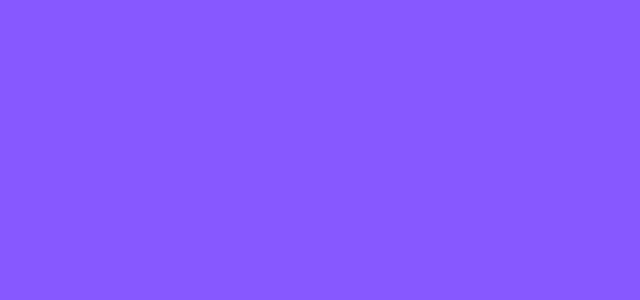
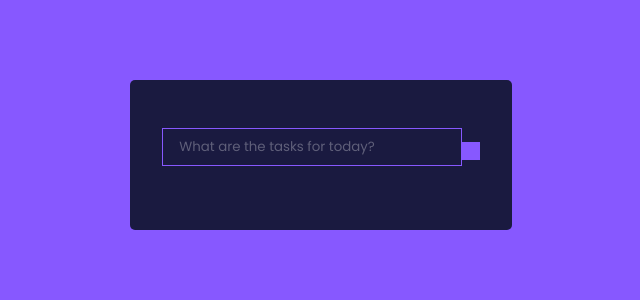
Before and after one commit to aidanantony/todolist, a React (Create React App) app: page / in a window 1280 px wide. Shown: the top 300 px of the page, without its empty margins (319-959 px from the left). Built offline with nearby package versions, Linux system fonts and the light colour scheme.

Commit message:
Add task textbox

```diff
--- a/src/App.js
+++ b/src/App.js
@@ -1,10 +1,10 @@
 import './App.css';
-import { todoWrapper } from './components/todoWrapper';
+import { TodoWrapper } from './components/TodoWrapper';
 
 function App() {
   return (
     <div className="App">
-      <todoWrapper />
+      <TodoWrapper />
     </div>
   );
 }
--- a/src/components/editToDoForm.js
+++ b/src/components/editToDoForm.js
@@ -1,7 +1,7 @@
 import React from "react";
 
-export const editToDoForm = () => {
+export const EditToDoForm = () => {
 return (
-  <div> editToDoForm</div>
+  <div> EditToDoForm</div>
   )
 }
--- a/src/components/todo.js
+++ b/src/components/todo.js
@@ -1,7 +1,7 @@
 import React from "react";
 
-export const todo = () => {
+export const Todo = () => {
 return (
-  <div> todo</div>
+  <div> Todo</div>
   )
 }
--- a/src/components/todoForm.js
+++ b/src/components/todoForm.js
@@ -1,7 +1,12 @@
 import React from "react";
 
-export const todoForm = () => {
+export const TodoForm = () => {
 return (
-  <div> todoForm</div>
+  <form className='TodoForm'>
+    <input type='text' className='todo-input'
+    placeholder="What are the tasks for today?" />
+    <button type='submit' className='todo-btn'>
+    </button>
+  </form>
   )
 }
--- a/src/components/todoWrapper.js
+++ b/src/components/todoWrapper.js
@@ -1,7 +1,10 @@
 import React from "react";
+import { TodoForm } from "./TodoForm"
 
-export const todoWrapper = () => {
+export const TodoWrapper = () => {
 return (
-  <div> todoWrapper</div>
+  <div className="TodoWrapper">
+    <TodoForm />
+  </div>
   )
 }
```
